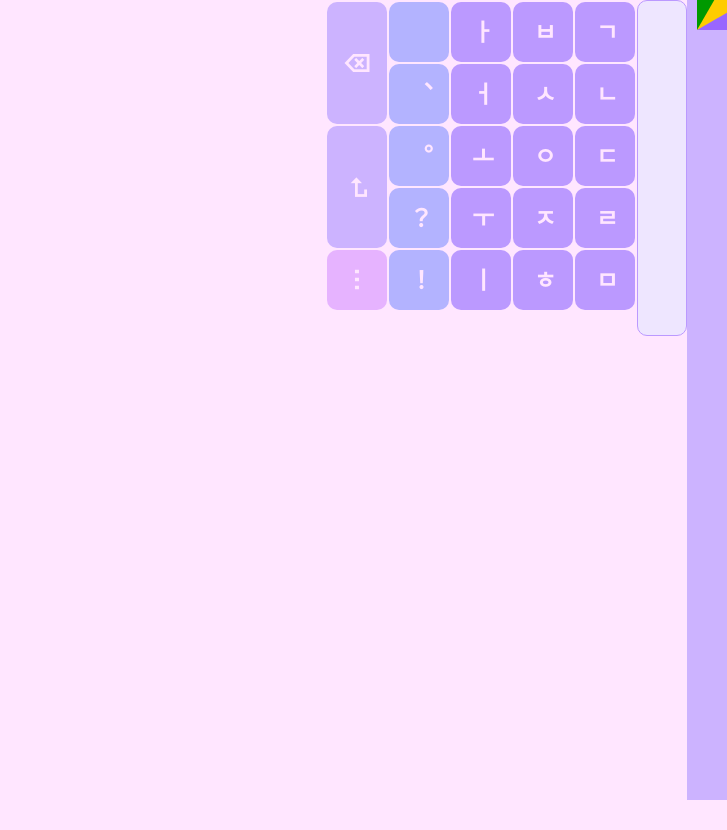
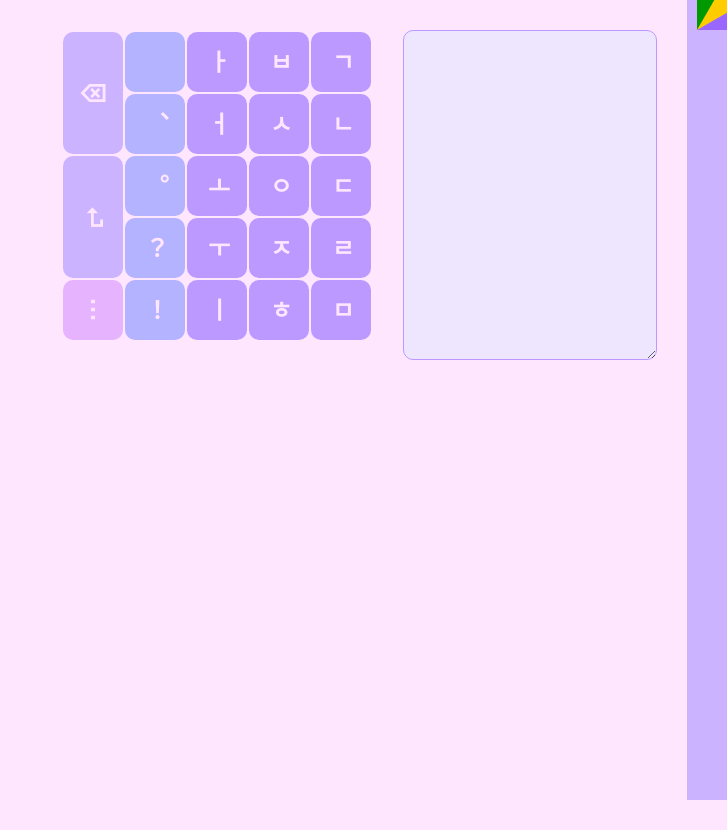
Before and after one commit to nikalang/homepage, a React (Create React App) app: page / in a window 1280 px wide. Shown: the whole page, without its empty margins (553-1280 px from the left). Before the commit the page ends 800 px from the top, so only its background shows below. Built offline with nearby package versions, Linux system fonts and the light colour scheme.

Commit message:
Improve the keyboard

```diff
--- a/src/OnScreenKeyboard.css
+++ b/src/OnScreenKeyboard.css
@@ -1,6 +1,7 @@
 .OnScreenKeyboard {
 	height: 100%;
 	width: 600px;
+	margin: 30px;
 }
 
 .OnScreenKeyboard td {
@@ -35,7 +36,7 @@ td.inactive {
 }
 
 .text-input {
-	width: 36px;
+	width: 240px;
 	border: 1px solid;
 	border-radius: 10px;
 	padding: 6px;
@@ -45,4 +46,5 @@ td.inactive {
 	color: hsl(260deg, 100%, 80%);
 	font-weight: normal;
 	font-size: 24px;
+	margin-left: 30px;
 }
--- a/src/OnScreenKeyboard.js
+++ b/src/OnScreenKeyboard.js
@@ -236,7 +236,7 @@ export default class OnScreenKeyboard extends Component {
   render() {
     return (
       <div className="OnScreenKeyboard">
-        <input className="text-input" type="text" value={this.state.value} onKeyPress={e => {
+        <textarea className="text-input" type="text" value={this.state.value} onKeyPress={e => {
           const oldValue = this.state.value;
           const code = e.which || e.keyCode;
           const c = String.fromCharCode(code);
@@ -266,10 +266,23 @@ export default class OnScreenKeyboard extends Component {
                       } else if (cell.value) {
                         onClick = (e) => {
                           const oldValue = this.state.value;
-                          this.setState({
-                            ...this.state,
-                            value: this.calculate(oldValue, e.target.innerText)
-                          });
+                          if (e.target.innerText === '⌫') {
+                            this.setState({
+                              ...this.state,
+                              value: oldValue.substring(0, oldValue.length - 1),
+                            });
+                          } else if (e.target.innerText === '⏎') {
+                            this.setState({
+                              ...this.state,
+                              value: `${oldValue}\n`,
+                            });
+
+                          } else {
+                            this.setState({
+                              ...this.state,
+                              value: this.calculate(oldValue, e.target.innerText)
+                            });
+                          }
                         };
                       }
                       return (
@@ -319,8 +332,8 @@ export default class OnScreenKeyboard extends Component {
     value = value.replace(/,/gi, '、');
     value = value.replace(/\./gi, '。');
     value = value.replace(/\//gi, '／');
-    value = value.replace(/\</gi, '；');
-    value = value.replace(/\>/gi, '：');
+    value = value.replace(/</gi, '；');
+    value = value.replace(/>/gi, '：');
     value = value.replace(/\?/gi, '？');
     value = value.replace(/;/gi, '﹁');
     value = value.replace(/'/gi, '﹂');
@@ -330,8 +343,8 @@ export default class OnScreenKeyboard extends Component {
     value = value.replace(/\]/gi, '】');
     value = value.replace(/\{/gi, '〔');
     value = value.replace(/\}/gi, '〕');
-    value = value.replace(/.?\\/gi, ''); // Workaround for backspace
-    value = value.replace(/\|/gi, "\u200B"); // Workaround for zero-width space
+    value = value.replace(/\\/gi, '');
+    value = value.replace(/\|/gi, '');
     value = value.replace(/-/gi, '—');
     value = value.replace(/=/gi, '〜');
     value = value.replace(/_/gi, '＿');
@@ -344,8 +357,6 @@ export default class OnScreenKeyboard extends Component {
     value = value.replace(/[@#$%^&]/gi, '');
     value = value.replace(/~/gi, '⋯');
     value = value.replace(/`/gi, '・');
-    value = value.replace(/.*⏎/gi, '');
-    value = value.replace(/.?⌫/gi, '');
     value = value.replace(/ㄱㄱ/gi, 'ㄲ');
     value = value.replace(/ㄲㅏ/gi, '까');
     value = value.replace(/ㄲㅓ/gi, '꺼');
```
